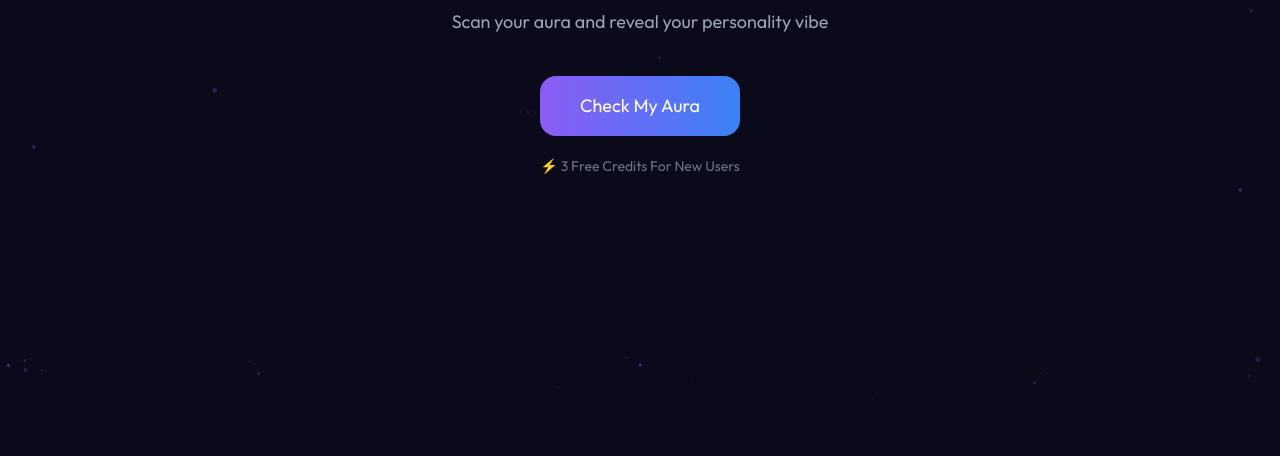
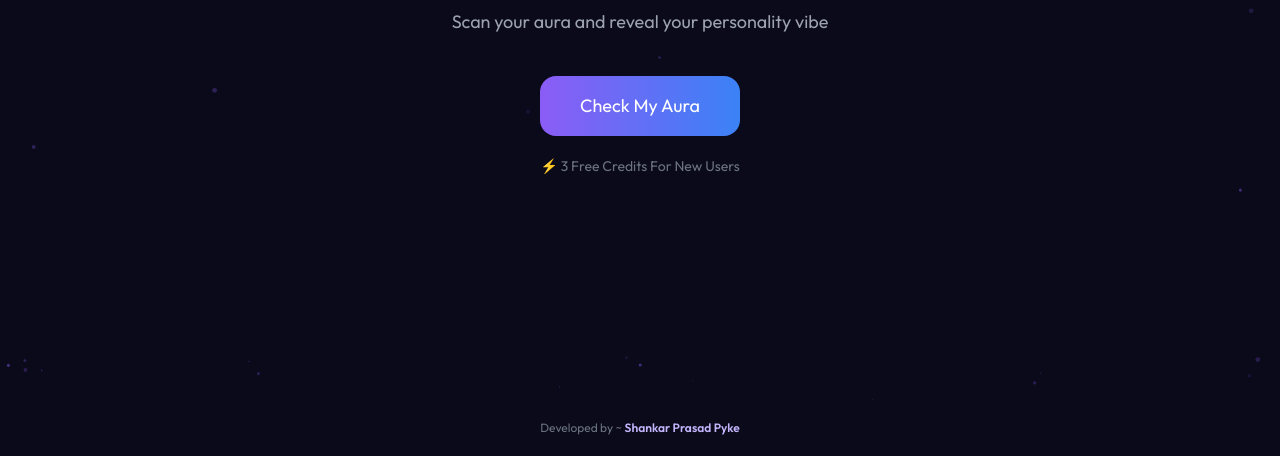
Before and after one commit to shankar2006458/Aura-Scanner, a plain HTML site: page index.html in a window 1280 px wide. Shown: the part 400-856 px from the top of the page. Before the commit the page ends 800 px from the top, so only its background shows below. Drawn offline with nearby package versions, Linux system fonts and the light colour scheme.

```diff
--- a/index.html
+++ b/index.html
@@ -665,4 +665,9 @@
   photoPreview.classList.add('hidden');
 });
 </script>
+ <footer class="relative z-10 text-center py-5 px-4">
+  <p class="text-xs text-gray-500">
+    Developed by ~ <span class="text-aura-400 font-semibold">Shankar Prasad Pyke</span>
+  </p>
+</footer>
 </html>
```
